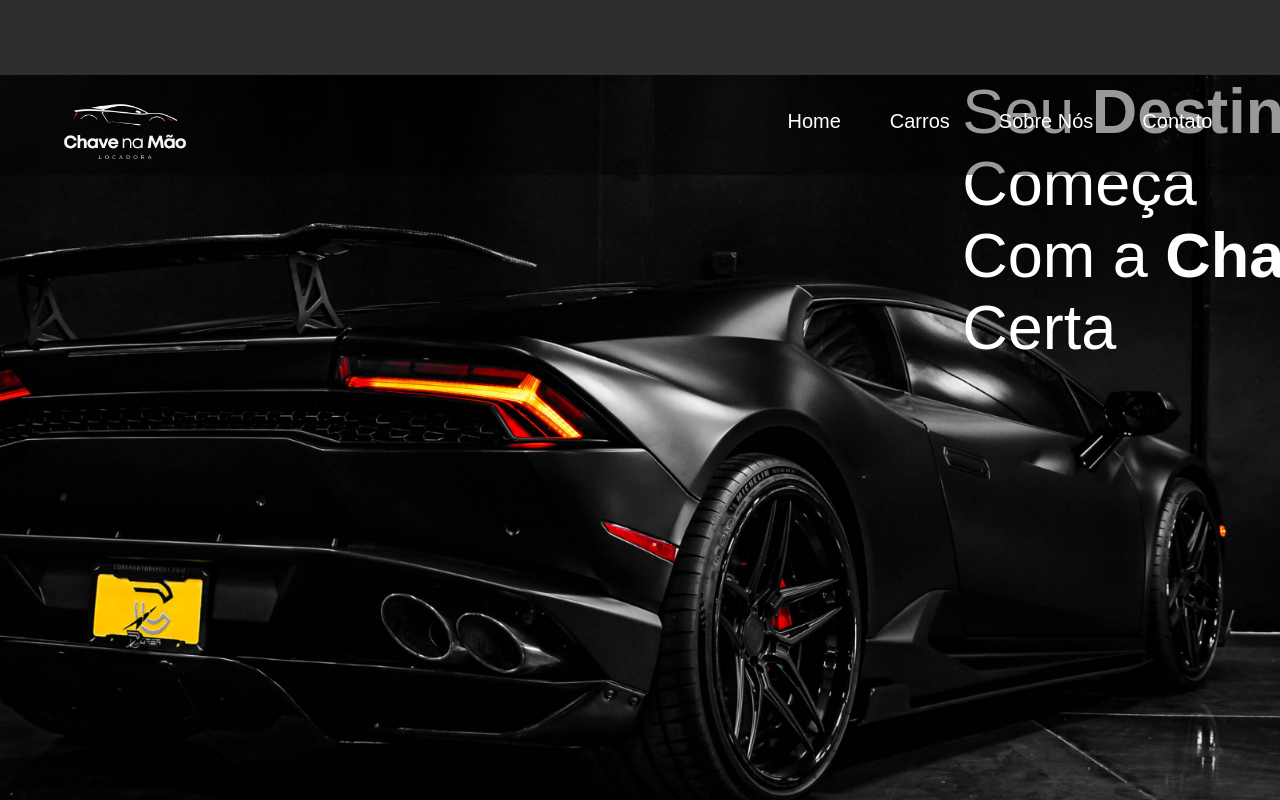
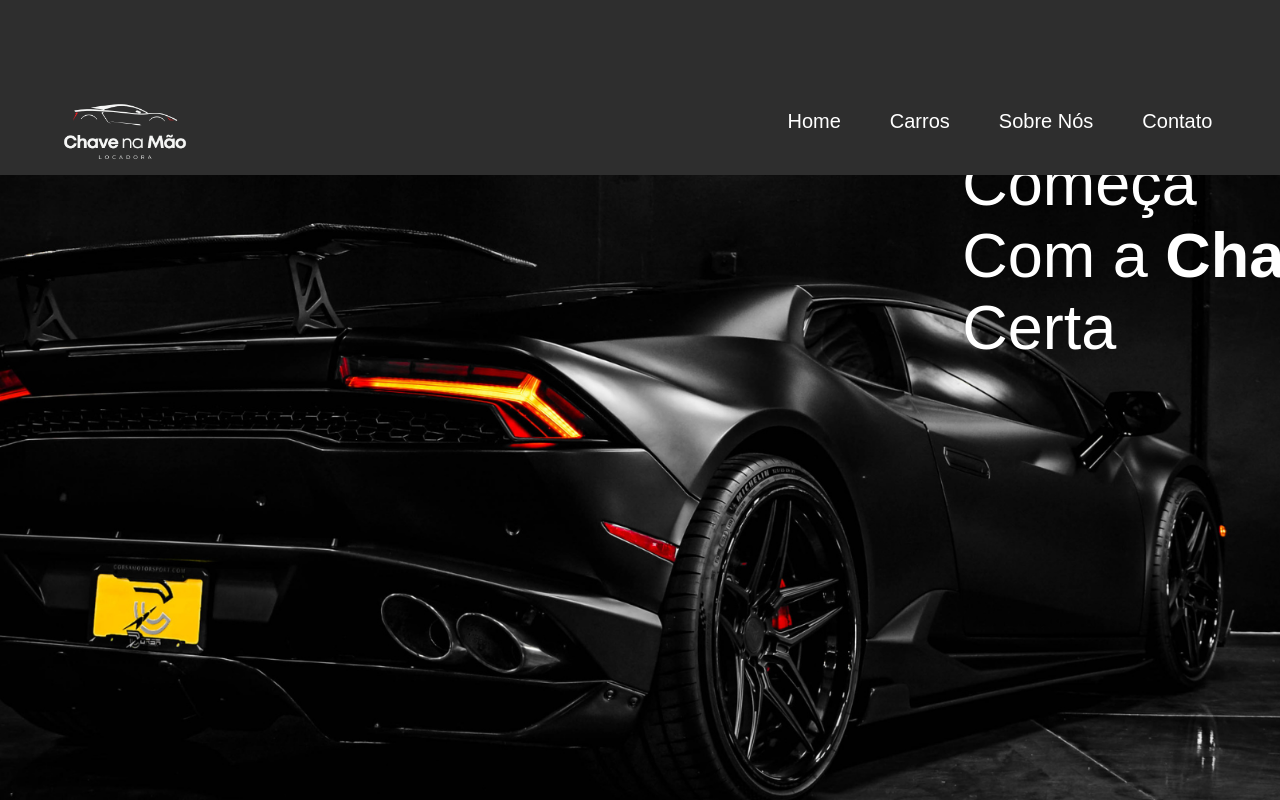
Before and after one commit to YuriGermano/Projeto_DW2_2025, a React (Vite) app in the folder Trabalho_DW/: page / in a window 1280 px wide. Shown: the top 800 px of the page. Built offline with nearby package versions, Linux system fonts and the light colour scheme.

Commit message:
header no info carro
foi adicionado no components um Header.jsx, então coloquei o <Header /> no index.jsx e no carro.jsx, apenas nao esta totalmente certo ainda

```diff
--- /dev/null
+++ b/Trabalho_DW/src/componentes/Header.jsx
@@ -0,0 +1,22 @@
+import { Link } from "react-router-dom";
+import "../style/index.css";
+
+function Header() {
+  return (
+    <header>
+      <nav className="navbar">
+        <div className="logo">
+          <img src="/imagens/logo.png" alt="logo_site" />
+        </div>
+        <div className="escritas_header">
+          <Link to="/"><p>Home</p></Link>
+          <a href="#carros"><p>Carros</p></a>
+          <p>Sobre Nós</p>
+          <p>Contato</p>
+        </div>
+      </nav>
+    </header>
+  );
+}
+
+export default Header;
--- a/Trabalho_DW/src/paginas/carro.jsx
+++ b/Trabalho_DW/src/paginas/carro.jsx
@@ -2,6 +2,7 @@ import carro_info from "../componentes/carros_info.jsx";
 import { useParams } from "react-router-dom";
 import "../style/Carro.css";
 import Footer from "../componentes/footer.jsx";
+import Header from "../componentes/Header.jsx";
 
 export default function Carros() {
   const { id } = useParams();
@@ -13,6 +14,7 @@ export default function Carros() {
 
   return (
     <div id="pagina_detalhe">
+      <Header />
       {/* Container principal */}
       <div className="carro-container">
 
--- a/Trabalho_DW/src/paginas/index.jsx
+++ b/Trabalho_DW/src/paginas/index.jsx
@@ -2,6 +2,7 @@ import Footer from '../componentes/footer.jsx';
 import '../style/index.css';
 import { Link } from "react-router-dom";
 import carro_info from '../componentes/carros_info.jsx';
+import Header from '../componentes/Header.jsx';
 
 export default function Main() {
   return (
@@ -18,19 +19,7 @@ export default function Main() {
         }}
       >
         <div id="quadrado_inicial"></div>
-        <header>
-          <nav className="navbar">
-            <div className="logo">
-              <img src="/imagens/logo.png" alt="logo_site" />
-            </div>
-            <div className="escritas_header">
-              <p>Home</p>
-              <a href="#carros"><p>Carros</p></a>
-              <p>Sobre Nós</p>
-              <p>Contato</p>
-            </div>
-          </nav>
-        </header>
+        <Header />
         <div id="frase_inicial">
           <p>Seu <strong>Destino</strong> <br />Começa<br /> Com a <strong>Chave</strong><br /> Certa</p>
         </div>
--- a/Trabalho_DW/src/style/Carro.css
+++ b/Trabalho_DW/src/style/Carro.css
@@ -43,6 +43,7 @@
     flex-direction: column;
     justify-content: flex-start;
     font-family: "Montserrat", sans-serif;
+    top: 0;
   }
 
   .carro-config h2 {
--- a/Trabalho_DW/src/style/index.css
+++ b/Trabalho_DW/src/style/index.css
@@ -32,7 +32,7 @@ body{
     left: 0;
     width: 100%;
     height: 100px;
-    background-color: rgba(0, 0, 0, 0.4); /* fundo semitransparente */
+    background-color: #2e2e2e;
     display: flex;
     justify-content: space-between;
     align-items: center;
```
